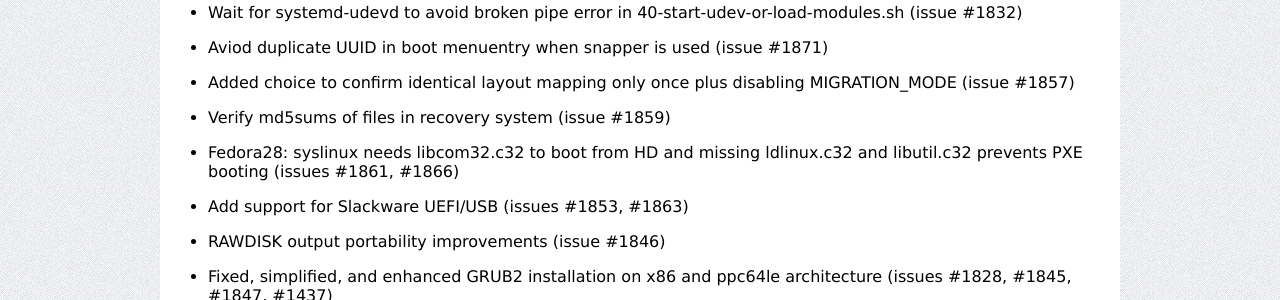
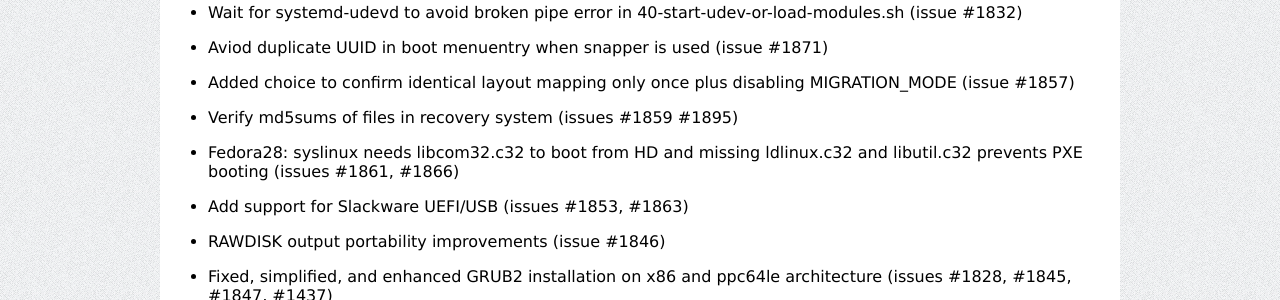
Before and after one commit to rear/rear.github.com, a Jekyll site: the page built from documentation/release-notes-2-5.md, in a window 1280 px wide and 900 px high, scrolled down 3737 px. Shown: the part 152-452 px from the top of the window. Built offline with Jekyll 4.4.1, drawn with Linux system fonts in a browser that asks for light colours; comment, search, counter and statistics services are not loaded.

Commit message:
Update release-notes-2-5.md
Added issue number 1895 that also belongs to "verify md5sums"

```diff
--- a/documentation/release-notes-2-5.md
+++ b/documentation/release-notes-2-5.md
@@ -233,7 +233,7 @@
 
 * Added choice to confirm identical layout mapping only once plus disabling MIGRATION_MODE (issue #1857)
 
-* Verify md5sums of files in recovery system (issue #1859)
+* Verify md5sums of files in recovery system (issues #1859 #1895)
 
 * Fedora28: syslinux needs libcom32.c32 to boot from HD and
 missing ldlinux.c32 and libutil.c32 prevents PXE booting (issues #1861, #1866)
```
